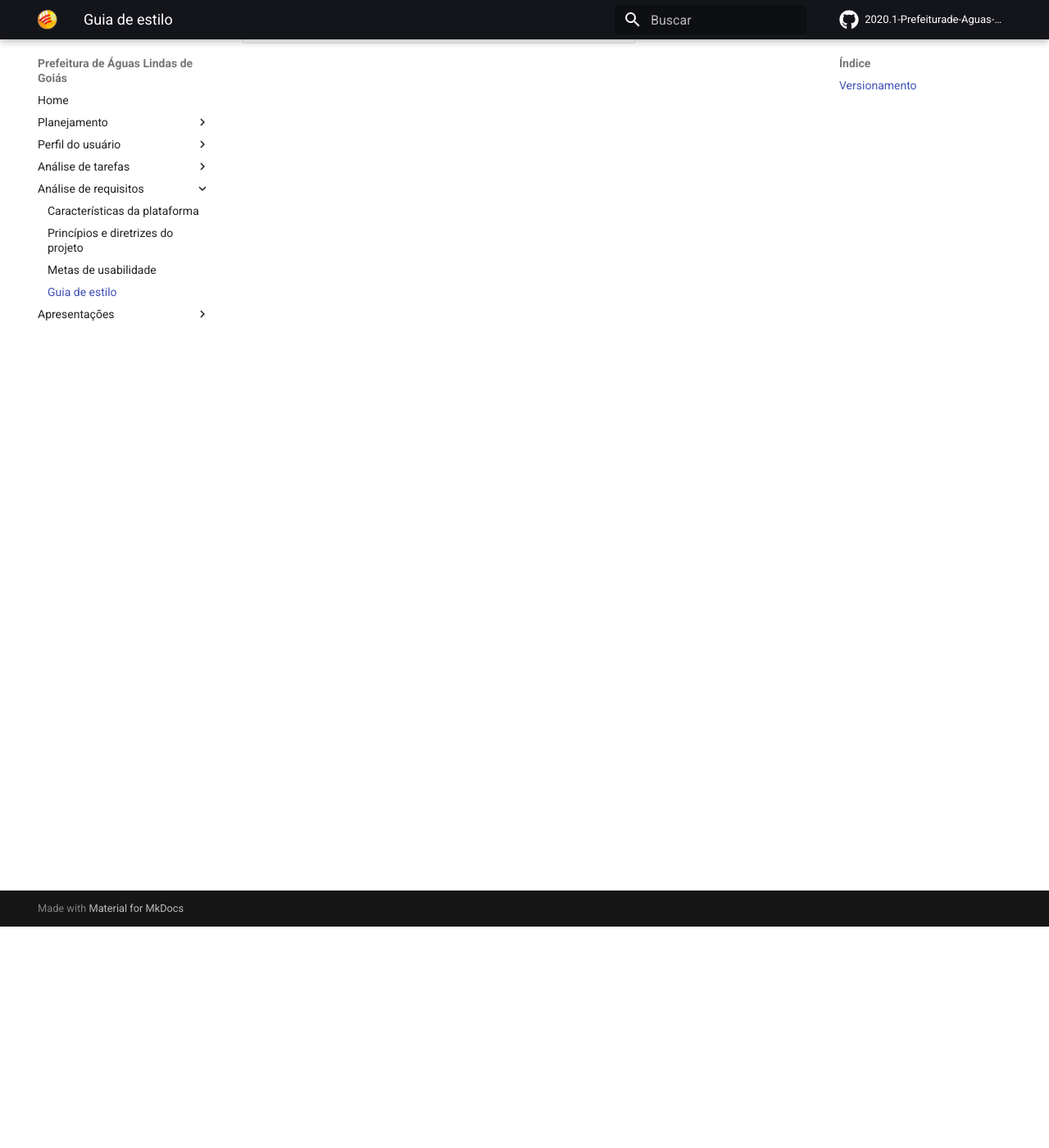
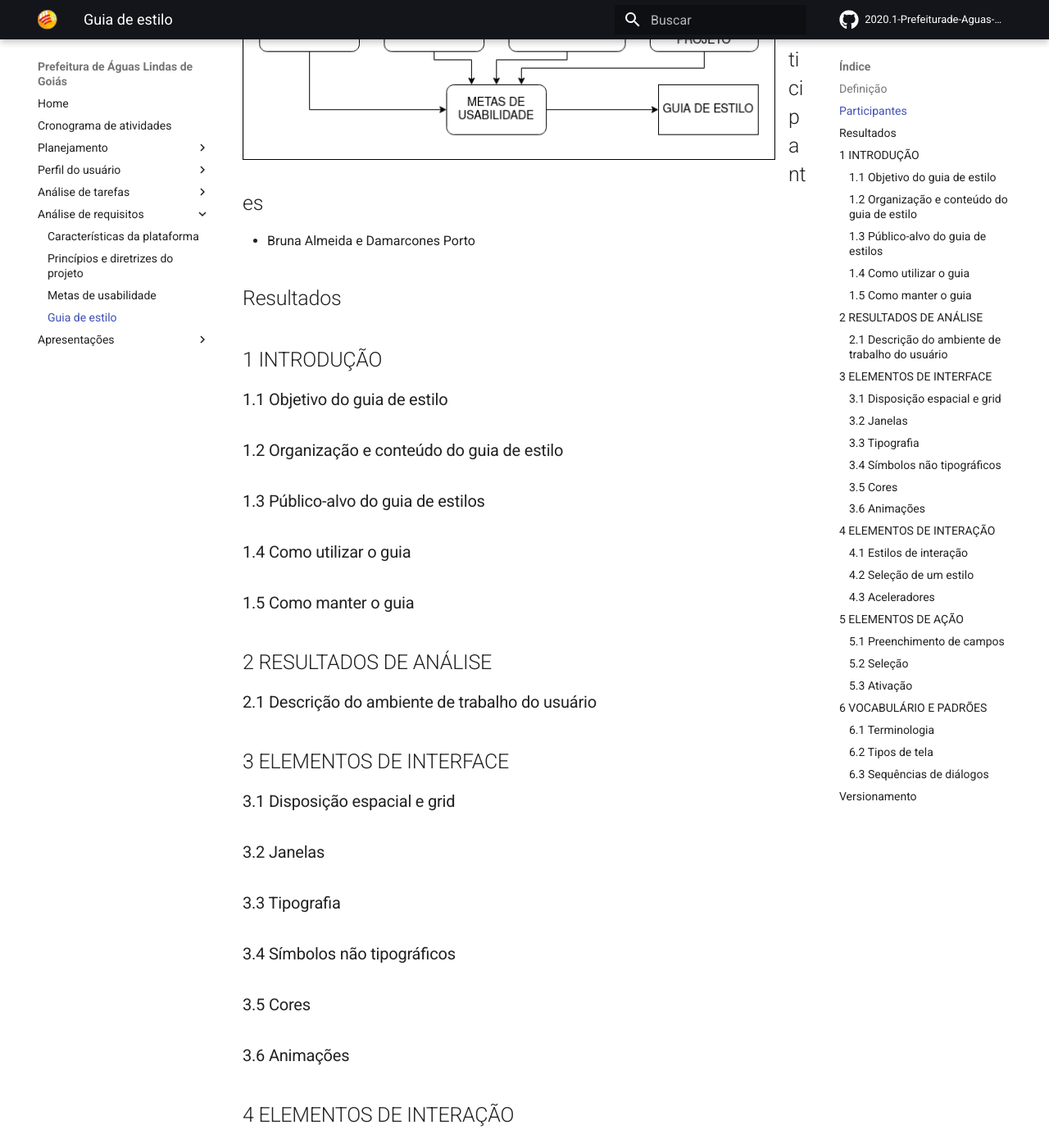
Before and after one commit to Interacao-Humano-Computador/2020.1-Prefeiturade-Aguas-Lindas-de-Goias, an MkDocs documentation site: the page built from docs/analise_requisitos/guia_estilo.md, in a window 1280 px wide and 1400 px high, scrolled down 270 px. Shown: the whole window at 82% size. Built offline with MkDocs 1.6.1 and Material for MkDocs 9.7.7, drawn with Linux system fonts in a browser that asks for light colours; comment, search, counter and statistics services are not loaded; some of the changed text lies outside the part shown.

Commit message:
Adiciona estrutura para texto do guia de estilo Co-authored-by: damarcones

```diff
--- a/docs/analise_requisitos/guia_estilo.md
+++ b/docs/analise_requisitos/guia_estilo.md
@@ -1,7 +1,98 @@
 # Guia de estilo
+
+## Definição
+
+
+<p><img align=left width="650" src="../../imagens/analise_requisitos.png"></p>
+
+## Participantes
+- Bruna Almeida e Damarcones Porto
+
+## Resultados
+
+## 1 INTRODUÇÃO
+<!--  -->
+### 1.1 Objetivo do guia de estilo
+<p align = "justify"></p>
+
+### 1.2 Organização e conteúdo do guia de estilo
+<p align = "justify"></p>
+
+### 1.3 Público-alvo do guia de estilos
+<p align = "justify"></p>
+
+### 1.4 Como utilizar o guia
+<p align = "justify"></p>
+
+### 1.5 Como manter o guia
+<p align = "justify"></p>
+
+
+## 2 RESULTADOS DE ANÁLISE
+<!--  -->
+### 2.1 Descrição do ambiente de trabalho do usuário
+<p align = "justify"></p>
+
+## 3 ELEMENTOS DE INTERFACE
+<!--  -->
+### 3.1 Disposição espacial e grid
+<p align = "justify"></p>
+
+### 3.2 Janelas
+<p align = "justify"></p>
+
+### 3.3 Tipografia
+<p align = "justify"></p>
+
+### 3.4 Símbolos não tipográficos
+<p align = "justify"></p>
+
+### 3.5 Cores
+<p align = "justify"></p>
+
+### 3.6 Animações
+<p align = "justify"></p>
+
+
+## 4 ELEMENTOS DE INTERAÇÃO
+<!--  -->
+### 4.1 Estilos de interação
+<p align = "justify"></p>
+
+### 4.2 Seleção de um estilo
+<p align = "justify"></p>
+
+### 4.3 Aceleradores
+<p align = "justify"></p>
+
+
+## 5 ELEMENTOS DE AÇÃO
+<!--  -->
+### 5.1 Preenchimento de campos
+<p align = "justify"></p>
+
+### 5.2 Seleção
+<p align = "justify"></p>
+
+### 5.3 Ativação
+<p align = "justify"></p>
+
+
+## 6 VOCABULÁRIO E PADRÕES
+<!--  -->
+### 6.1 Terminologia
+<p align = "justify"></p>
+
+### 6.2 Tipos de tela
+<p align = "justify"></p>
+
+### 6.3 Sequências de diálogos
+<p align = "justify"></p>
+
 
 
 ## Versionamento
 | Data | Versão |           Descrição             |    Autor    |
 |:----:|:------:|:-------------------------------:|:-----------:|
 |08/10 |V0      |     Criação do documento        |Bruna Almeida|
+|13/10 |V1      |Adiciona estrutura para o texto  |Damarcones Porto|
--- a/mkdocs.yml
+++ b/mkdocs.yml
@@ -3,8 +3,8 @@ repo_url: https://github.com/Interacao-Humano-Computador/2020.1-Prefeiturade-Agu
 repo_name: 2020.1-Prefeiturade-Aguas-Lindas-de-Goias
 nav:
   - Home: index.md
+  - Cronograma de atividades: planejamento/cronograma.md
   - Planejamento:
-    - Cronograma: planejamento/cronograma.md
     - Sites Avaliados: planejamento/sites.md
     - Site Selecionado: planejamento/site.md
     - Processo de Design: planejamento/processo.md
```
Also changed, not shown: docs/planejamento/cronograma.md (+3 -3 lines), docs/imagens/analise_requisitos.png (added).
